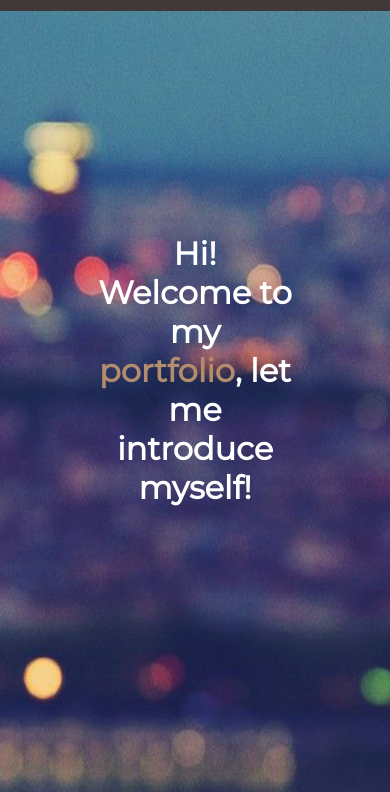
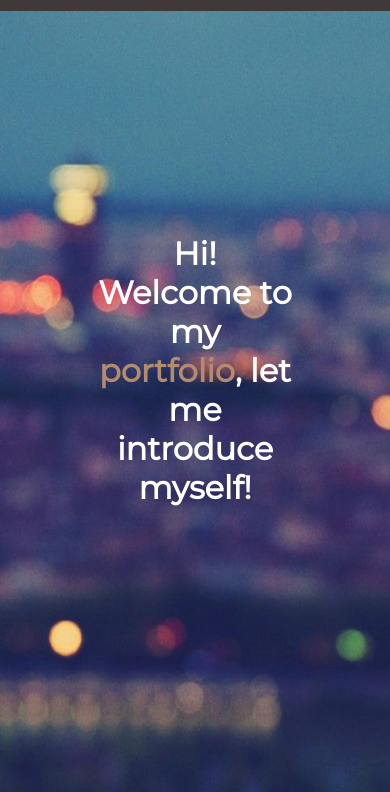
Before and after one commit to Kertesbacsi/kertesbacsi.github.io, a plain HTML site: page index.html in a window 390 px wide. Shown: the part 52-844 px from the top of the page. Drawn offline with nearby package versions, Linux system fonts and the light colour scheme; a script that the page names is missing.

Commit message:
Update responsive2.css

```diff
--- a/responsive2.css
+++ b/responsive2.css
@@ -285,8 +285,7 @@ header{
 	background-image: url("wall2.jpg");
 	background-attachment: fixed;
 	background-position: center;
-
-	background-repeat: no-repeat;
+	background-size: cover;
 	width: 100%;
 }
 
```
